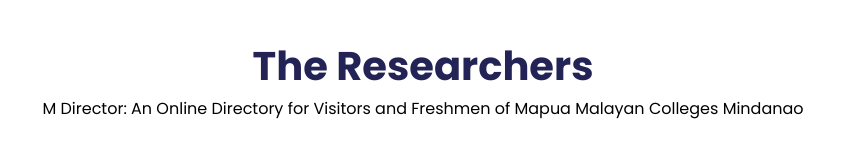
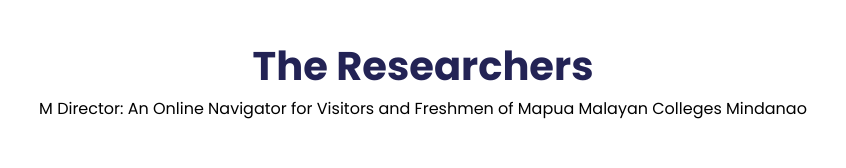
Before and after one commit to MDirect31/MDirectors, a plain HTML site: page about.html in a window 1280 px wide. Shown: the part 872-1040 px from the top of the page, 217-1063 px from the left. Drawn offline with nearby package versions, Linux system fonts and the light colour scheme.

Commit message:
Update2 about.html

```diff
--- a/about.html
+++ b/about.html
@@ -52,7 +52,7 @@
 
     <section id="experts">
         <h1>The Researchers</h1>
-        <p>M Director: An Online Directory for Visitors and Freshmen of Mapua Malayan Colleges Mindanao</p>
+        <p>M Director: An Online Navigator for Visitors and Freshmen of Mapua Malayan Colleges Mindanao</p>
         <div class="expert-box">
             <div class="profile">
                 <img src="images/LAJO.png" alt="">
```
